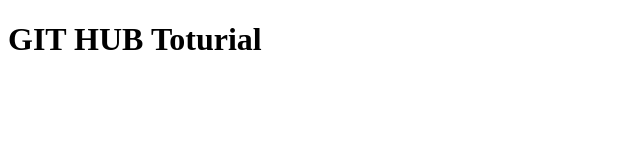
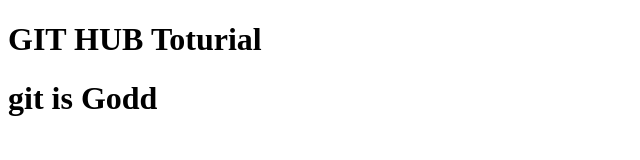
Before and after one commit to zohaib-p/background, a plain HTML site: page index.html in a window 1280 px wide. Shown: the whole page, without its empty margins (0-640 px from the left). Drawn offline with Linux system fonts and the light colour scheme.

Commit message:
new heading added

```diff
--- a/index.html
+++ b/index.html
@@ -7,5 +7,6 @@
 </head>
 <body>
     <h1>GIT HUB Toturial</h1>
+    <h1>git is Godd</h1>
 </body>
 </html>
```
